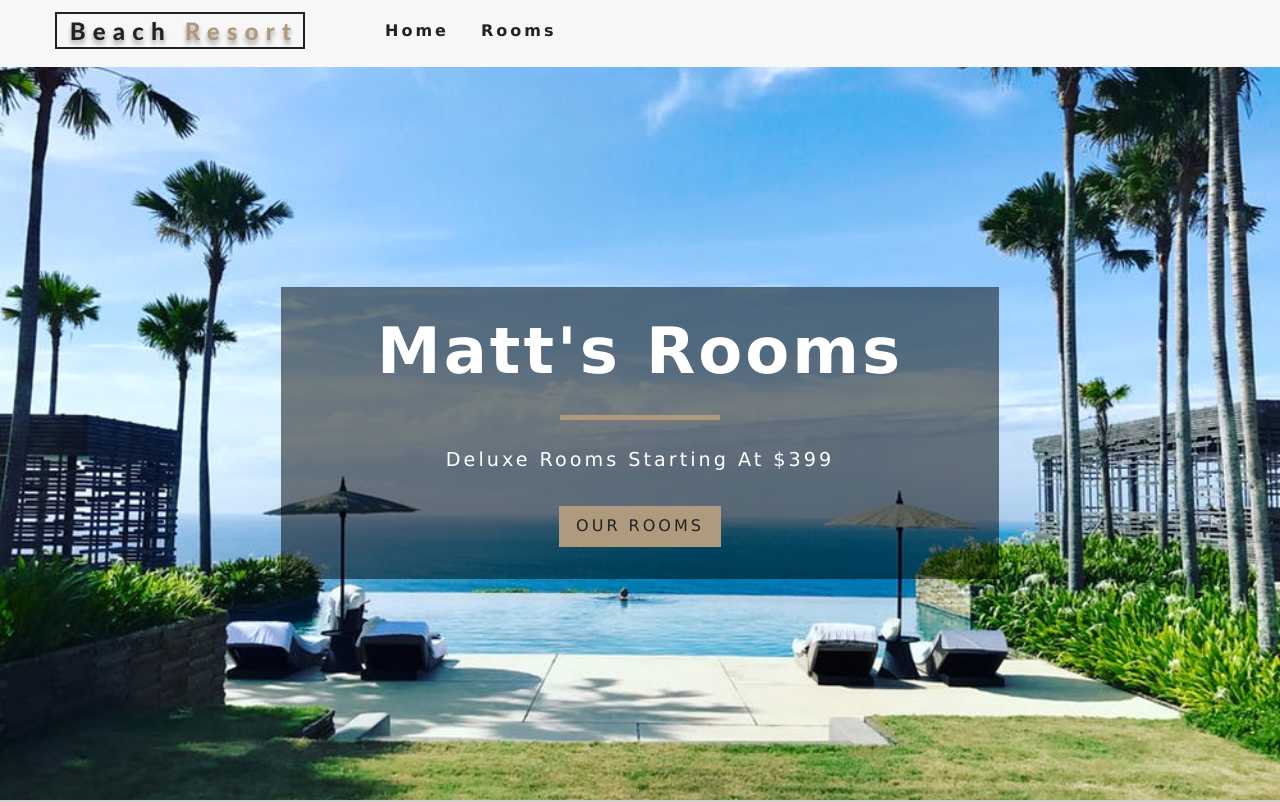
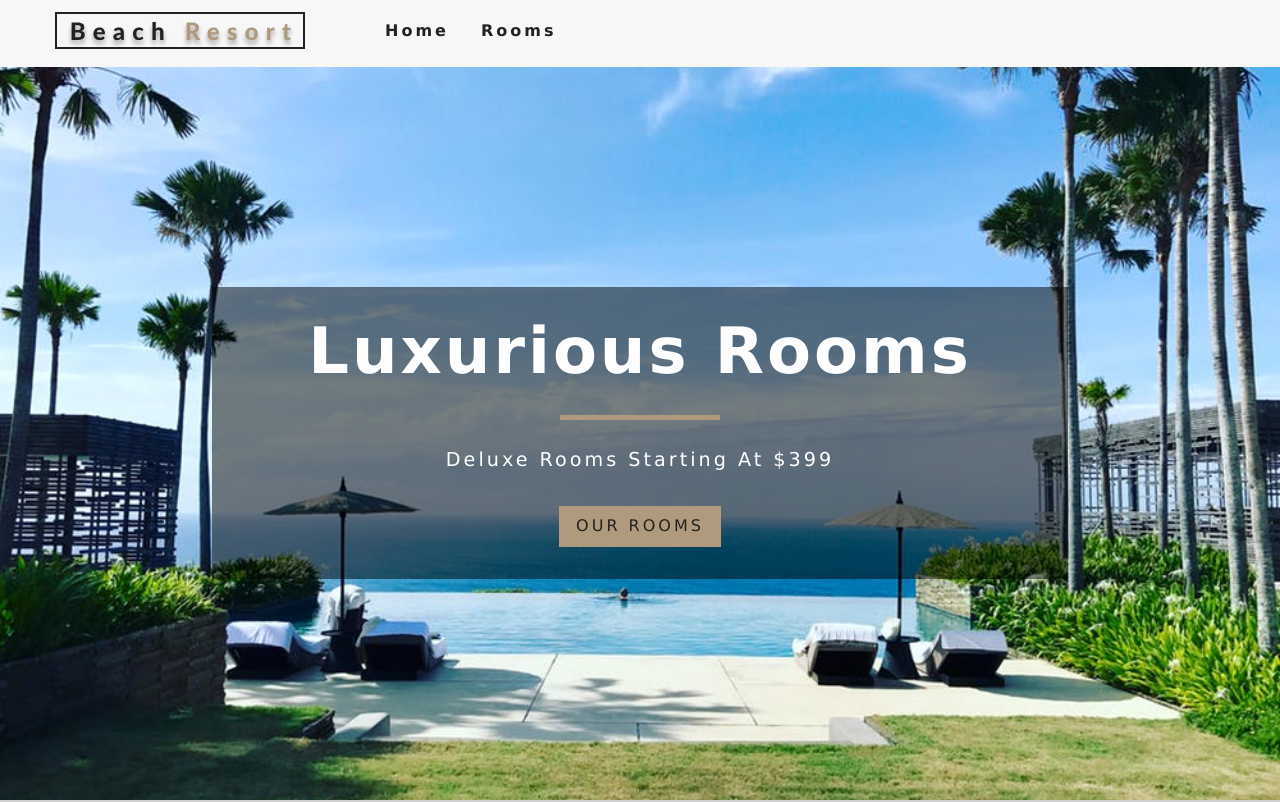
Before and after one commit to MarcusDLG/hotelresort, a React (Create React App) app: page / in a window 1280 px wide. Shown: the top 802 px of the page. Built offline with nearby package versions, Linux system fonts and the light colour scheme; no server answers.

Commit message:
back to luxury

```diff
--- a/src/pages/Home.jsx
+++ b/src/pages/Home.jsx
@@ -9,7 +9,10 @@ const Home = () => {
   return (
     <>
       <Hero>
-        <Banner title="Matt's Rooms" subtitle="deluxe rooms starting at $399">
+        <Banner
+          title="luxurious rooms"
+          subtitle="deluxe rooms starting at $399"
+        >
           <Link to="/rooms" className="btn-primary">
             Our Rooms
           </Link>
```
